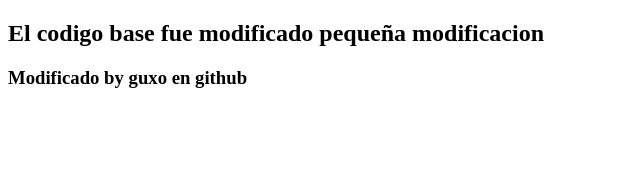
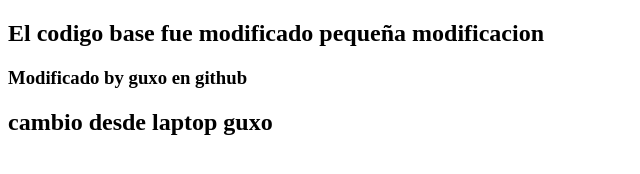
Before and after one commit to santi-guxo/Programacion, a plain HTML site: page index.html in a window 1280 px wide. Shown: the whole page, without its empty margins (0-640 px from the left). Drawn offline with Linux system fonts and the light colour scheme.

Commit message:
Cambio hecho desde la notebook

```diff
--- a/index.html
+++ b/index.html
@@ -9,5 +9,6 @@
   <body>
     <h2>El codigo base fue modificado pequeña modificacion</h2>
     <h3>Modificado by guxo en github</h3>
+    <h2>cambio desde laptop guxo</h2>
   </body>
 </html>
```
